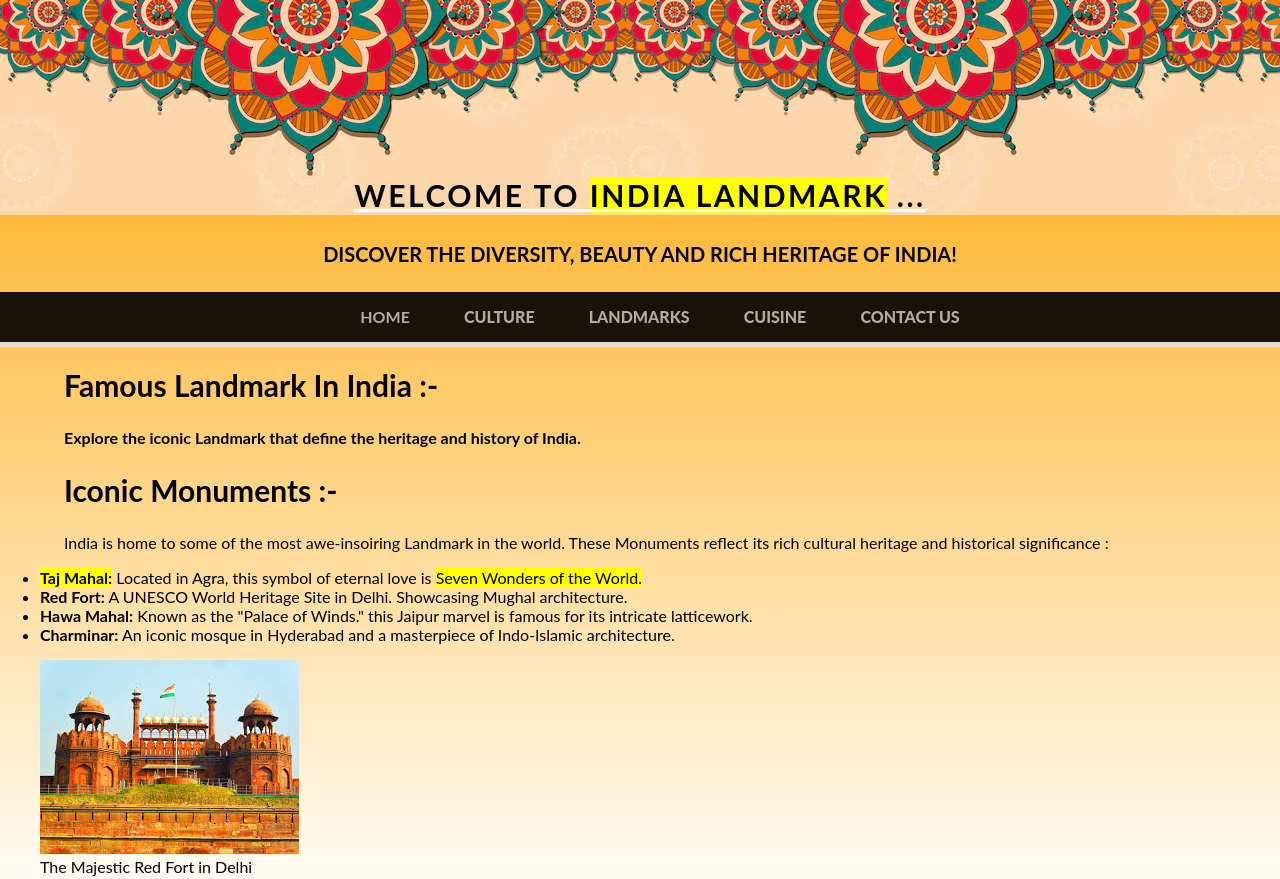
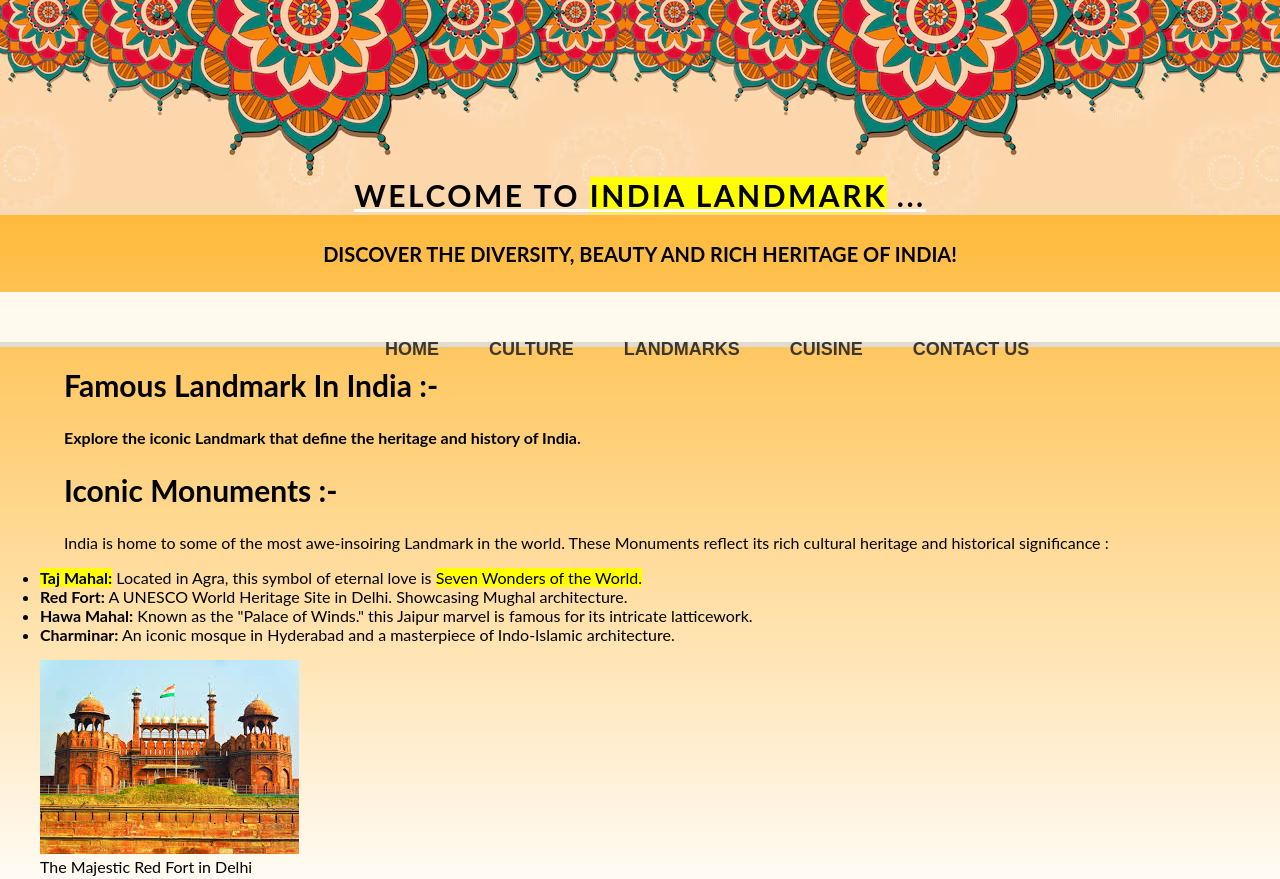
Before and after one commit to Bhaviik-5202/WD-Project, a plain HTML site: page Landmarks.html in a window 1280 px wide. Shown: the top 879 px of the page. Drawn offline with Linux system fonts and the light colour scheme.

Commit message:
CSS NAVBAR

```diff
--- a/Landmarks.html
+++ b/Landmarks.html
@@ -53,36 +53,71 @@
         nav {
             height: 50px;
             width: 100%;
-            background: black;
+            background: rgb(255, 255, 255);
             opacity: 0.9;
             box-shadow: 0px 5px 0px #dedede;
-            /* margin-top: -15px; */
         }
         nav ul {
+            position: absolute;
+            top: 38.5%;
+            left: 25%;
+            display: flex;
             list-style: none;
-            text-align: center;
         }
         nav ul li {
+            list-style: none;
             display: inline-block;
         }
         nav ul li a {
+            position: relative;
             display: block;
+            text-transform: uppercase;
+            text-decoration: none;
+            color: #262626;
+            font-family: sans-serif;
+            font-size: 18px;
+            font-weight: 600;
+            transition: .5s;
+            z-index: 1;
             padding: 15px;
-            text-decoration: none;
-            color: #aaa;
-            font-weight: 800;
-            text-transform: uppercase;
             margin: 0 10px;
         }
-        /** MDN, class, P->V transition = ??? */
-        nav ul li a,
-        nav ul li a:after,
         nav ul li a:before {
-            transition: all.5s;
+            content: '';
+            position: absolute;
+            top: 0;
+            left: 0;
+            width: 100%;
+            height: 100%;
+            border-top: 2px solid #262626;
+            border-bottom: 2px solid #262626;
+            transform: scaleY(2);
+            opacity: 0;
+            transition: .3s;
+        }
+        nav ul li a:after {
+            content: '';
+            position: absolute;
+            top: 2px;
+            left: 0;
+            width: 100%;
+            height: 100%;
+            background-color: #262626;
+            transform: scale(0);
+            opacity: 0;
+            transition: .3s;
+            z-index: -1;
         }
         nav ul li a:hover {
-            color: #555;
-            background-color: teal;
+            color: #fff;
+            &:before {
+                transform: scaleY(1);
+                opacity: 1;
+            }
+            &:after {
+                transform: scaleY(1);
+                opacity: 1;
+            }
         }
 
         /*TODO Footer Style */
```
Also changed, not shown: Contact Us.html (+48 -13 lines), Cuisine.html (+48 -13 lines), Culture.html (+48 -13 lines), Index.html (+49 -14 lines).
